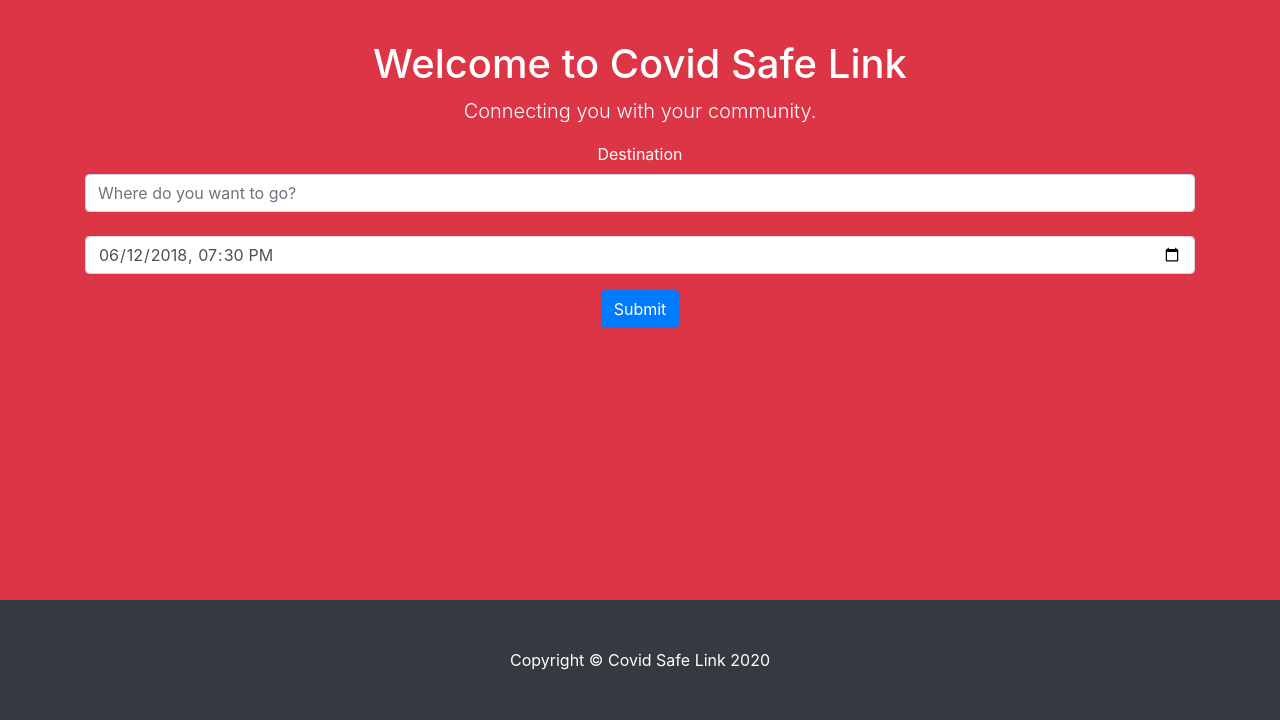
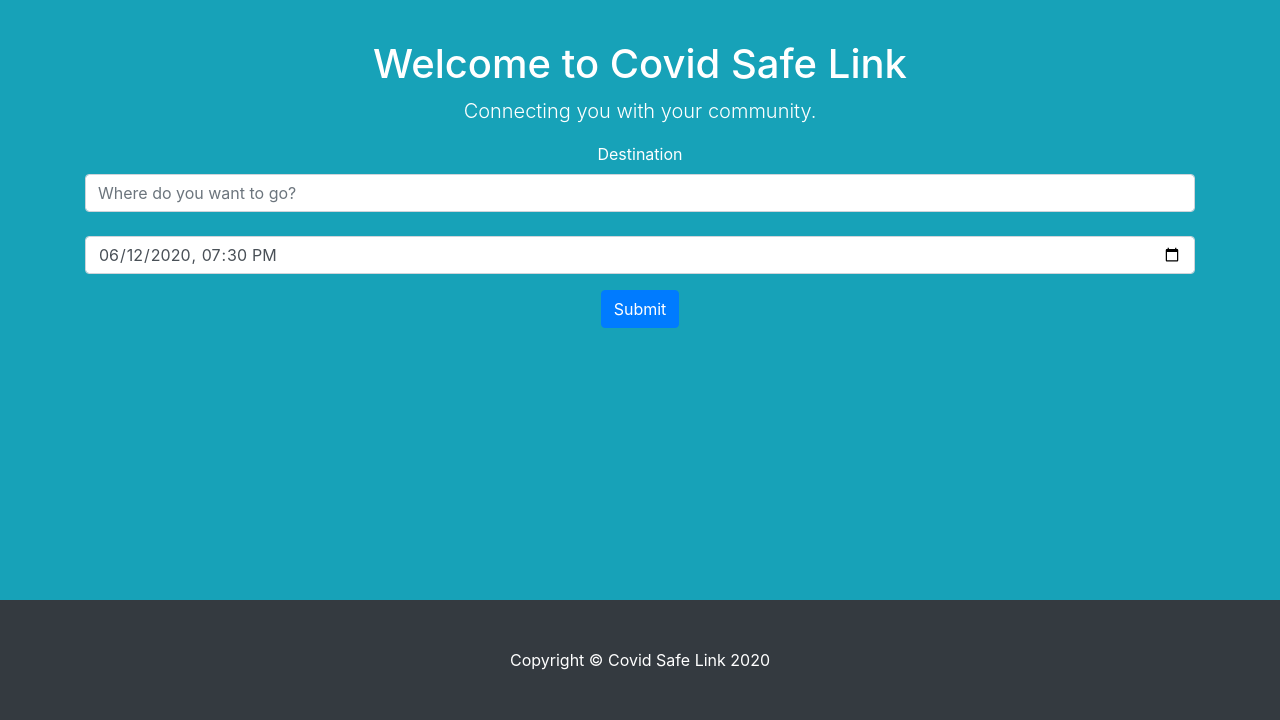
Before and after one commit to dsgoh/ibm-wiesoc-debug, a Flask app: page /individual/ in a window 1280 px wide. Shown: the part 80-800 px from the top of the page. Run offline with Flask 2, Linux system fonts and the light colour scheme; parts of the project's set-up code (start-up, migrations or seed data) failed here and were passed over; some libraries are stand-ins or nearby versions.

Commit message:
Working website

```diff
--- a/website/templates/base.html
+++ b/website/templates/base.html
@@ -40,7 +40,7 @@
     </div>
   </nav>
 
-  <header class="bg-danger text-white" style="position: absolute; top: 10vh; width: 100%; overflow: auto; padding: 0px; padding-top: 5vh; bottom: 0;">
+  <header class="bg-info text-white" style="position: absolute; top: 10vh; width: 100%; overflow: auto; padding: 0px; padding-top: 5vh; bottom: 0;">
     <div class="container text-center" style="min-height: 70vh;">
       <h1>Welcome to Covid Safe Link</h1>
       <p class="lead">Connecting you with your community.</p>
--- a/website/templates/group.html
+++ b/website/templates/group.html
@@ -40,7 +40,7 @@
     </div>
   </nav>
 
-  <header class="bg-danger text-white" style="position: absolute; top: 10vh; width: 100%; overflow: auto; padding: 0px; padding-top: 5vh; bottom: 0;">
+  <header class="bg-info text-white" style="position: absolute; top: 10vh; width: 100%; overflow: auto; padding: 0px; padding-top: 5vh; bottom: 0;">
     <div class="container text-center" style="min-height: 70vh;">
       <h1>Welcome to Covid Safe Link</h1>
       <p class="lead">Connecting you with your community.</p>
--- a/website/templates/individual.html
+++ b/website/templates/individual.html
@@ -40,7 +40,7 @@
     </div>
   </nav>
 
-  <header class="bg-danger text-white" style="position: absolute; top: 10vh; width: 100%; overflow: auto; padding: 0px; padding-top: 5vh; bottom: 0;">
+  <header class="bg-info text-white" style="position: absolute; top: 10vh; width: 100%; overflow: auto; padding: 0px; padding-top: 5vh; bottom: 0;">
     <div class="container text-center" style="min-height: 70vh;">
       <h1>Welcome to Covid Safe Link</h1>
       <p class="lead">Connecting you with your community.</p>
@@ -50,7 +50,7 @@
             <label for="DestinationInput">Destination</label>
             <input type="text" class="form-control" name="DestinationInput" id="DestinationInput" aria-describedby="DestinationInputHelp" placeholder="Where do you want to go?">
             <br>
-            <input class="form-control" type="datetime-local" value="2018-06-12T19:30" name="DatetimeIndividualInput" id="DatetimeIndividualInput">
+            <input class="form-control" type="datetime-local" value="2020-06-12T19:30" name="DatetimeIndividualInput" id="DatetimeIndividualInput">
           </div>
 
           <button type="submit" class="btn btn-primary">Submit</button>
--- a/website/templates/individual_search.html
+++ b/website/templates/individual_search.html
@@ -40,7 +40,7 @@
     </div>
   </nav>
 
-  <header class="bg-danger text-white" style="position: absolute; top: 10vh; width: 100%; overflow: auto; padding: 0px; padding-top: 5vh; bottom: 0;">
+  <header class="bg-info text-white" style="position: absolute; top: 10vh; width: 100%; overflow: auto; padding: 0px; padding-top: 5vh; bottom: 0;">
     <div class="container text-center" style="min-height: 70vh;">
       <h1>Travelling to {{ venueOut }} at {{ datetimein }}.</h1>
       <br><br>
@@ -87,7 +87,7 @@ Cleaning and disinfection in the workplace<br>
             </h3>
 
             <p>
-              Note: States and territories provide these figures daily. Due to the dynamic nature of case data, state and territory health departments may revise their daily numbers. Where previously reported cases are excluded after further investigation this may result in a reduction of total case numbers. *Locally acquired cases reported in the last 7 days includes cases reported as under investigation.
+              Note: States and territories provide these <a href="https://www.health.gov.au/news/health-alerts/novel-coronavirus-2019-ncov-health-alert/coronavirus-covid-19-current-situation-and-case-numbers">figures daily.</a> Due to the dynamic nature of case data, state and territory health departments may revise their daily numbers. Where previously reported cases are excluded after further investigation this may result in a reduction of total case numbers. *Locally acquired cases reported in the last 7 days includes cases reported as under investigation.
             </p>
           </div>
         </div>
```
